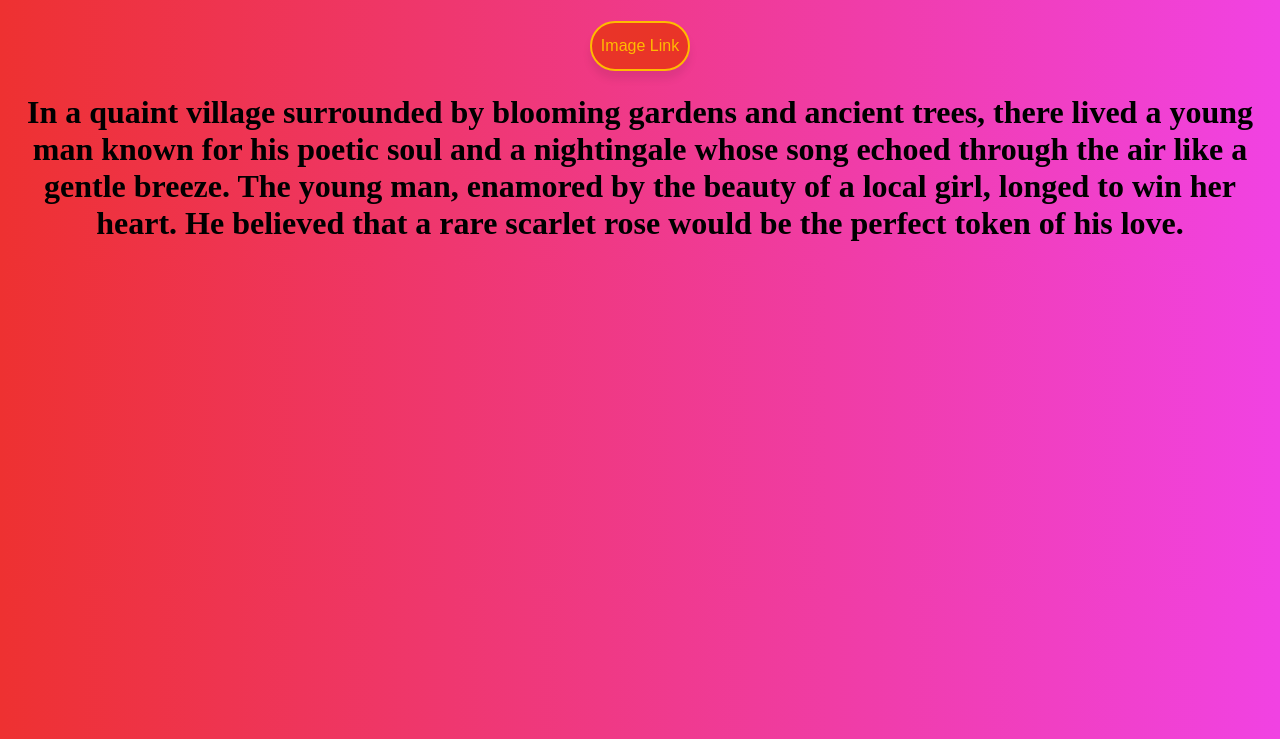
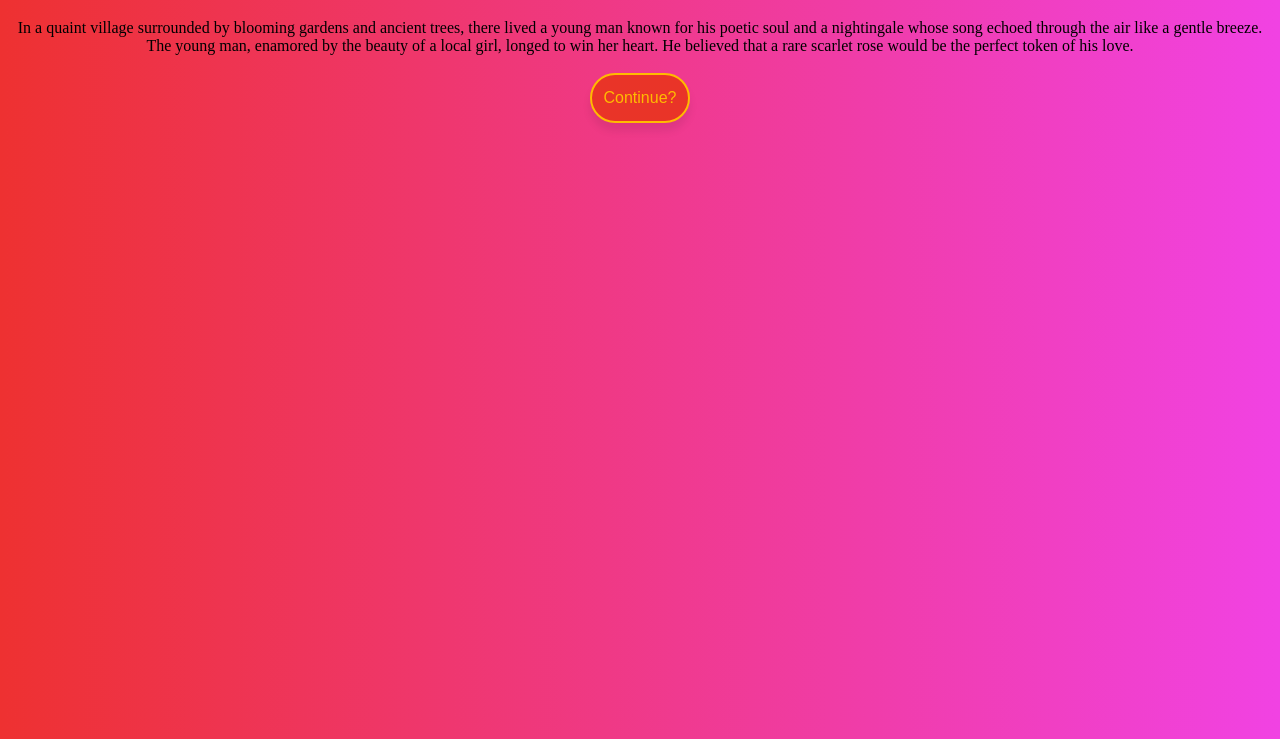
Before and after one commit to JasminWise/Tell-a-Story, a plain HTML site: page index.html in a window 1280 px wide. Shown: the part 61-800 px from the top of the page. Drawn offline with Linux system fonts and the light colour scheme.

Commit message:
fixed button position

```diff
--- a/index.html
+++ b/index.html
@@ -8,7 +8,8 @@
         </head>
         <body>
             <h1>This is index.html</h1>
-            <a class = "Cocolink buttonspace bRight" href="bird.html"><button class = "CocoButton">Image Link</button></a>
-            <h1>In a quaint village surrounded by blooming gardens and ancient trees, there lived a young man known for his poetic soul and a nightingale whose song echoed through the air like a gentle breeze. The young man, enamored by the beauty of a local girl, longed to win her heart. He believed that a rare scarlet rose would be the perfect token of his love.</h1>
+            <p>In a quaint village surrounded by blooming gardens and ancient trees, there lived a young man known for his poetic soul and a nightingale whose song echoed through the air like a gentle breeze. The young man, enamored by the beauty of a local girl, longed to win her heart. He believed that a rare scarlet rose would be the perfect token of his love.</p>
+            <a class = "Cocolink buttonspace bRight" href="bird.html"><button class = "CocoButton">Continue?</button></a>
+
         </body>
     </html>
```
